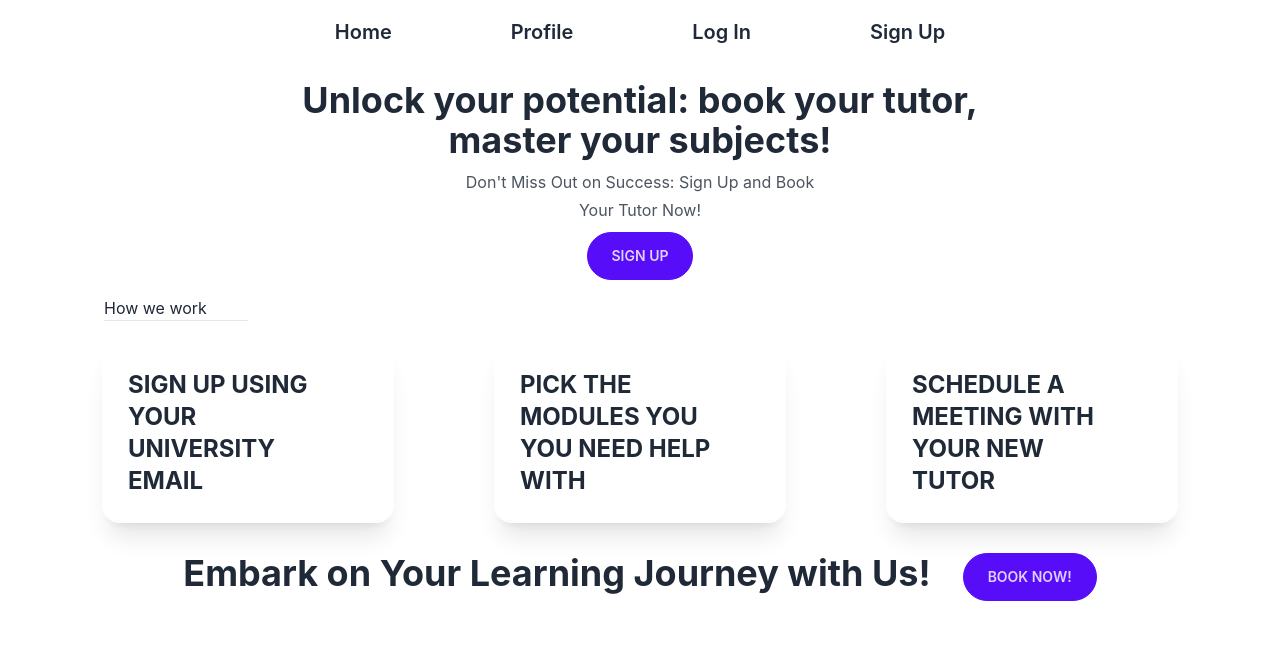
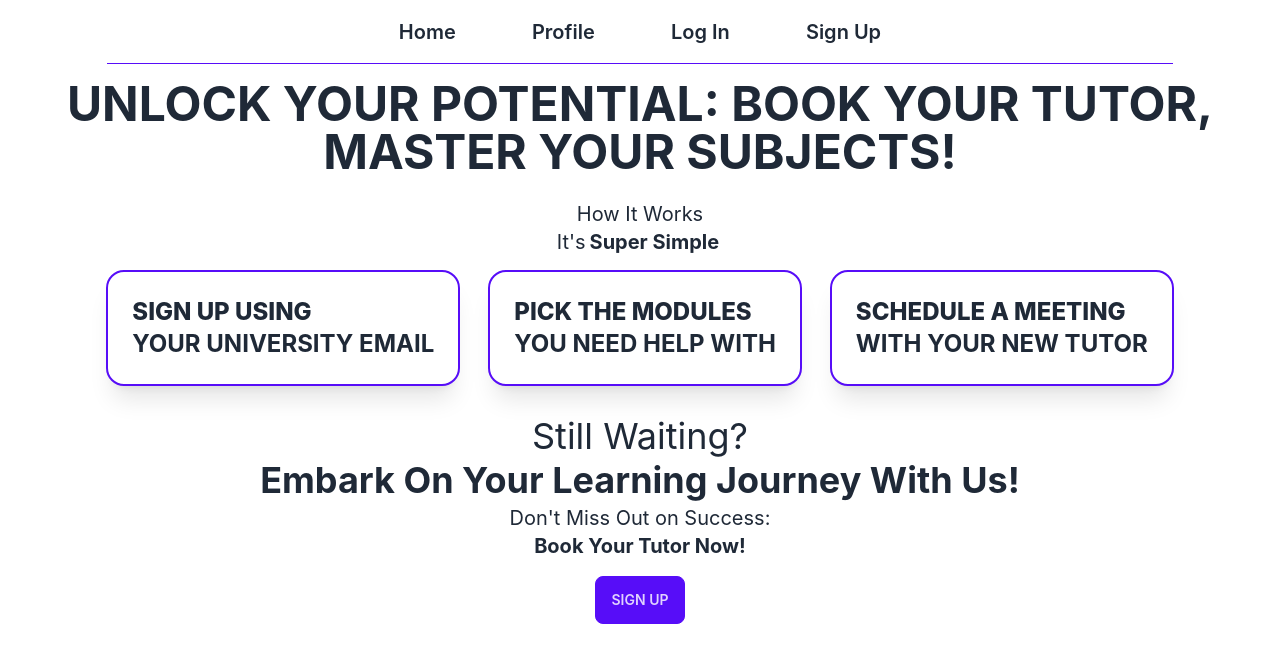
Before and after one commit to N1tingale/Year2Year, a React (Vite) app in the folder frontend/: page / in a window 1280 px wide. Shown: the top 662 px of the page. Built offline with nearby package versions, Linux system fonts and the light colour scheme.

Commit message:
improve home page design

```diff
--- /dev/null
+++ b/frontend/src/components/Card.jsx
@@ -0,0 +1,12 @@
+export default function Card({ title, text }) {
+  return (
+    <div className="card bg-base-100 mx-4 shadow-xl outline outline-2 outline-primary">
+      <div className="card-body p-6">
+        <p className="text-2xl font-bold whitespace-nowrap">
+          <p className="font-extrabold">{title}</p>
+          {text}
+        </p>
+      </div>
+    </div>
+  );
+}
--- a/frontend/src/components/Home.jsx
+++ b/frontend/src/components/Home.jsx
@@ -1,3 +1,4 @@
+import Card from "./Card";
 import Navbar from "./Navbar";
 
 export default function Home() {
@@ -5,59 +6,29 @@ export default function Home() {
     <div className="h-screen">
       <Navbar />
       <div className="flex flex-col items-center">
-        <h1 className="text-4xl font-bold text-center mt-4">
-          Unlock your potential: book your tutor, <br /> master your subjects!
+        <h1 className="text-5xl font-bold text-center mt-4">
+          UNLOCK YOUR POTENTIAL: BOOK YOUR TUTOR, <br /> MASTER YOUR SUBJECTS!
         </h1>
-        <p className="mt-2 text-center prose">
-          Don't Miss Out on Success: Sign Up and Book <br /> Your Tutor Now!
-        </p>
-        <button className="btn btn-primary rounded-3xl mt-2 px-6">
-          Sign Up
-        </button>
+        <p className="text-xl mt-6">How It Works</p>
+        <div className="flex text-xl">
+          <p>It's</p>
+          <p className="font-bold mx-1">Super Simple</p>
+        </div>
       </div>
 
-      <div className="flex justify-evenly items-end mt-4">
-        <div>
-          <p className="border-b mb-6 w-36">How we work</p>
-          <div className="card w-72 bg-base-100 shadow-xl outline outline-2 outline-white">
-            <div className="card-body p-6">
-              <p className="text-2xl font-bold">
-                SIGN UP USING <br />
-                YOUR <br />
-                UNIVERSITY <br />
-                EMAIL
-              </p>
-            </div>
-          </div>
-        </div>
-        <div className="card w-72 bg-base-100 shadow-xl outline outline-2 outline-white">
-          <div className="card-body p-6">
-            <p className="text-2xl font-bold">
-              PICK THE <br />
-              MODULES YOU <br />
-              YOU NEED HELP
-              <br />
-              WITH
-            </p>
-          </div>
-        </div>
-        <div className="card w-72 bg-base-100 shadow-xl outline outline-2 outline-white">
-          <div className="card-body p-6">
-            <p className="text-2xl font-bold">
-              SCHEDULE A <br /> MEETING WITH <br />
-              YOUR NEW <br />
-              TUTOR
-            </p>
-          </div>
-        </div>
+      <div className="flex justify-center items-center mt-4">
+        <Card title={"SIGN UP USING"} text={"YOUR UNIVERSITY EMAIL"} />
+        <Card title={"PICK THE MODULES"} text={"YOU NEED HELP WITH"} />
+        <Card title={"SCHEDULE A MEETING"} text={"WITH YOUR NEW TUTOR"} />
       </div>
-      <div className="flex justify-center mt-8">
-        <h1 className="text-4xl font-bold mx-4">
-          Embark on Your Learning Journey with Us!
+      <div className="flex flex-col justify-center items-center mt-8">
+        <p className="text-4xl">Still Waiting?</p>
+        <h1 className="text-4xl font-bold mt-1">
+          Embark On Your Learning Journey With Us!
         </h1>
-        <button className="btn btn-primary rounded-3xl mx-4 px-6">
-          Book Now!
-        </button>
+        <p className="text-xl mt-1">Don't Miss Out on Success:</p>
+        <p className="text-xl font-bold">Book Your Tutor Now!</p>
+        <button className="btn btn-primary mt-4">Sign Up</button>
       </div>
     </div>
   );
--- a/frontend/src/components/Navbar.jsx
+++ b/frontend/src/components/Navbar.jsx
@@ -1,7 +1,8 @@
 import { Link } from "react-router-dom";
 export default function Navbar() {
   return (
-    <div className="navbar bg-base-100 justify-evenly">
+    <div className="flex justify-center">
+      <div className="navbar bg-base-100 justify-evenly w-10/12 border-b border-primary">
         <Link className="text-xl font-semibold ml-52" to="/">
           Home
         </Link>
@@ -15,5 +16,6 @@ export default function Navbar() {
           Sign Up
         </Link>
       </div>
+    </div>
   );
 }
```
Lines whose indentation alone changed are shown as unchanged.
